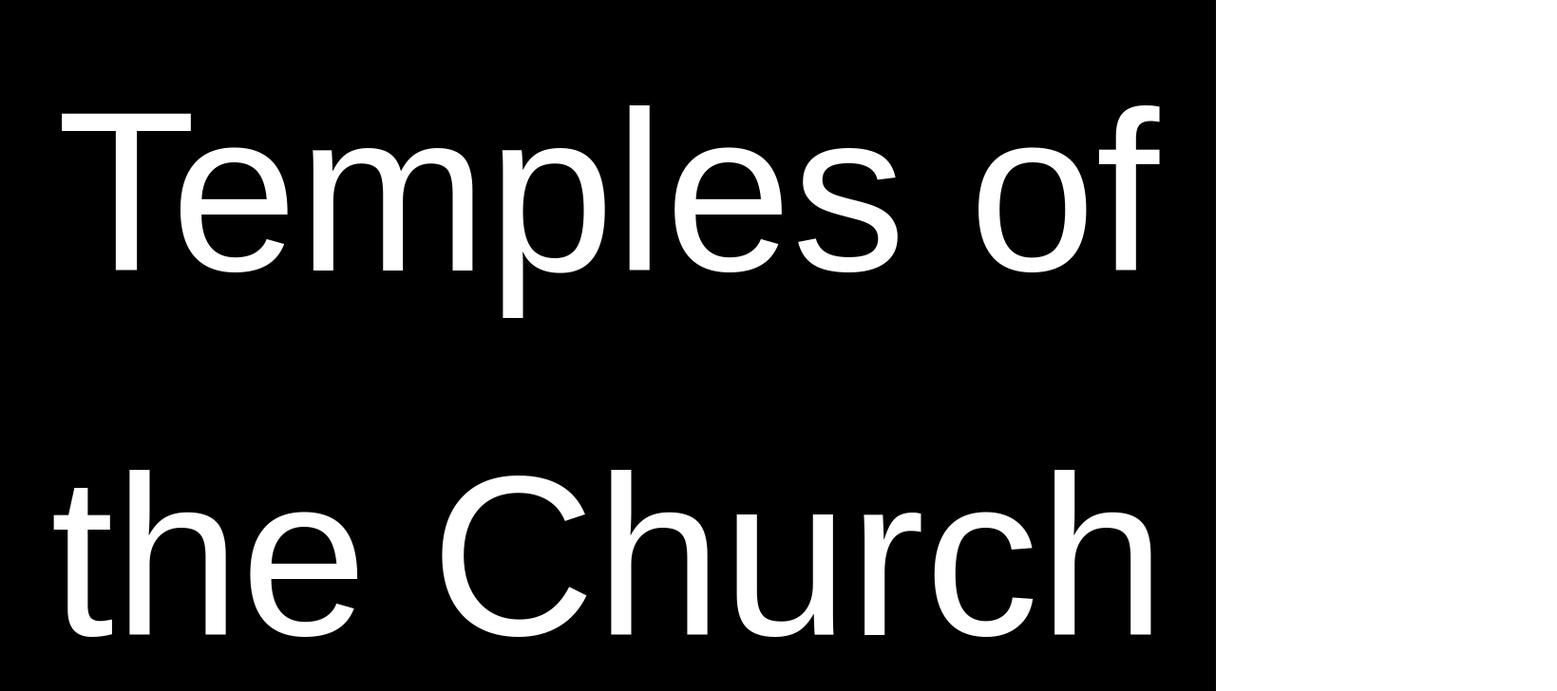
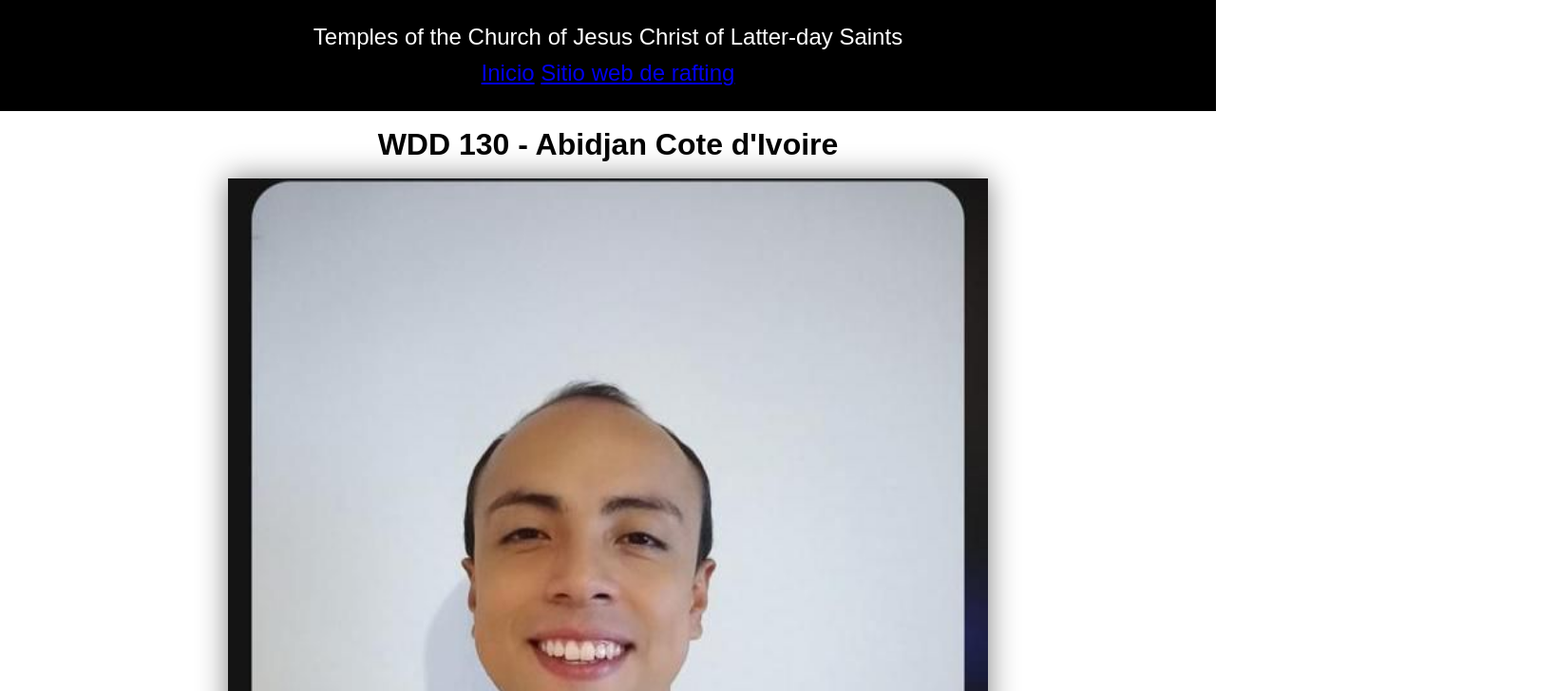
Before and after one commit to WaltherSaavedra/wdd130, a plain HTML site: page week02/temple.html in a window 1280 px wide. Shown: the top 728 px of the page at 95% size, 1639 px wide, since content can reach past the window. Drawn offline with Linux system fonts and the light colour scheme.

Commit message:
walthersaavedra

```diff
--- a/week02/styles/styles.css
+++ b/week02/styles/styles.css
@@ -12,13 +12,14 @@
 header {
     background-color: black;
     color: white;
-    padding: 10px;
+    padding: 20px 10px;
     text-align: center;
-    font-size: 15rem;
+    font-size: 1.5rem;
 }
 
 main {
-    width: 400px;
+    width: 100%;
+    max-width: 800px;
     margin: 0 auto;
 }
 
@@ -43,7 +44,7 @@
     border: 1px solid rgb(0 0 0/10%);
     padding: 10px;
     background-color: #abe;
-    font-size: 9rem;
+    font-size: 5rem;
 }
 
 section p {
--- a/week02/temple.html
+++ b/week02/temple.html
@@ -15,10 +15,15 @@
 <body>
     <header>
         <p>Temples of the Church of Jesus Christ of Latter-day Saints</p>
+        <nav>
+            <a href="#">Inicio</a>
+            <a href="wwr/">Sitio web de rafting</a>
+        </nav>
     </header>
     <main>
-        <h1>Abidjan Cote d'Ivoire</h1>
+        <h1>WDD 130 - Abidjan Cote d'Ivoire</h1>
         <picture>
+            <img src="images/profile.jpg" alt="walther Saavedra" width="200">
             <img src="images/abidjan-ivory-coast.jpeg" alt="Abidjan Cote d'Ivoire Temple">
         </picture>
         <section>
```
Also changed, not shown: week02/images/profile.jpg (renamed from images/profile.jpg).
